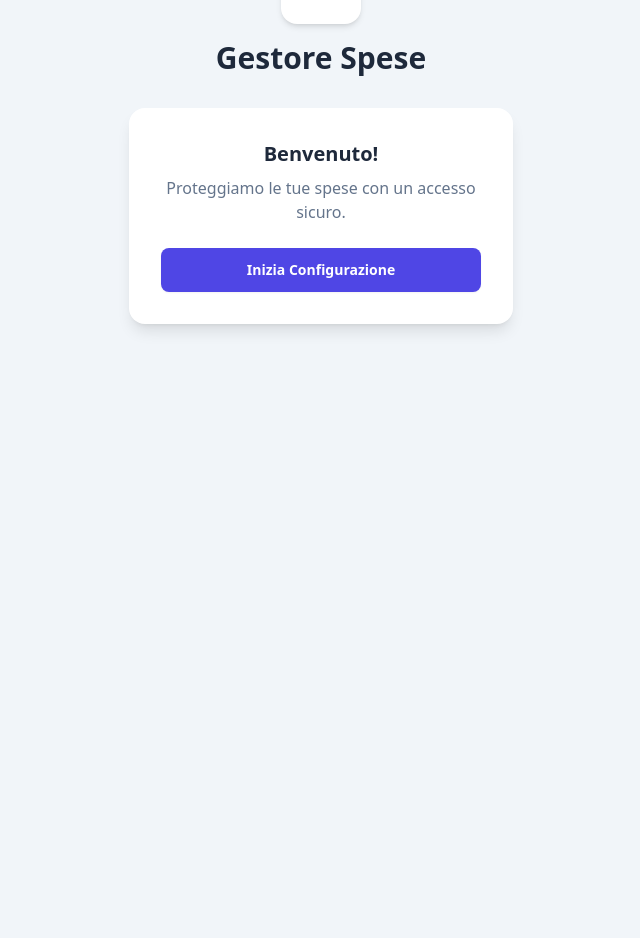
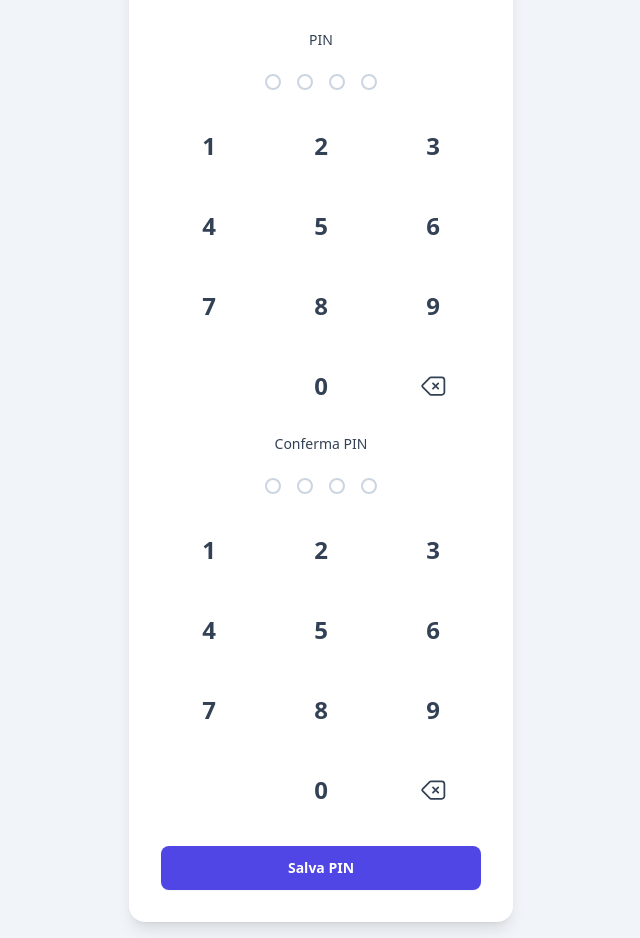
Before and after one commit to jerbamichol-del/Walleet, a React (Vite) app: page / in a window 1280 px wide. Shown: the part 266-1204 px from the top of the page, without its empty margins (319-959 px from the left). Before the commit the page ends 800 px from the top, so only its background shows below. Built offline with nearby package versions, Linux system fonts and the light colour scheme; no server answers.

Commit message:
Rimosso pulsante impronta e aggiornato Login/Setup screens

```diff
--- a/screens/LoginScreen.tsx
+++ b/screens/LoginScreen.tsx
@@ -56,14 +56,18 @@ const LoginScreen: React.FC<LoginScreenProps> = ({ onLoginSuccess }) => {
         return (
           <div className="text-center">
             <h2 className="text-xl font-bold text-slate-800 mb-2">Accedi</h2>
-            <p className={`h-10 flex items-center justify-center transition-colors ${error ? 'text-red-500' : 'text-slate-500'}`}>
-              {isLoading ? 'Verifica in corso...' : (error || 'Inserisci il tuo PIN di 4 cifre.')}
+            <p
+              className={`h-10 flex items-center justify-center transition-colors ${
+                error ? 'text-red-500' : 'text-slate-500'
+              }`}
+            >
+              {isLoading ? 'Verifica in corso...' : error || 'Inserisci il tuo PIN di 4 cifre.'}
             </p>
             <PinInput pin={pin} onPinChange={setPin} />
 
             <button
-              onClick={() => setView('pin')}
-              className="mt-6 w-full flex items-center justify-center gap-3 px-4 py-3 text-sm font-semibold text-slate-700 bg-white border border-slate-300 rounded-lg shadow-sm hover:bg-slate-50"
+              onClick={handlePinVerify}
+              className="mt-6 w-full flex items-center justify-center gap-3 px-4 py-3 text-sm font-semibold text-slate-700 bg-white border border-slate-300 rounded-lg hover:bg-slate-50 transition"
             >
               <KeypadIcon className="w-5 h-5" />
               Accedi con PIN
--- a/screens/SetupScreen.tsx
+++ b/screens/SetupScreen.tsx
@@ -1,170 +1,63 @@
-import React, { useState, useEffect } from 'react';
+import React, { useState } from 'react';
 import AuthLayout from '../components/auth/AuthLayout';
 import PinInput from '../components/auth/PinInput';
-import { hashPinWithSalt, isBiometricsSupported, registerBiometrics } from '../utils/auth';
 import { useLocalStorage } from '../hooks/useLocalStorage';
-import { useOnlineStatus } from '../hooks/useOnlineStatus';
-// import { FingerprintIcon } from '../components/icons/FingerprintIcon';
-import { SpinnerIcon } from '../components/icons/SpinnerIcon';
 
 interface SetupScreenProps {
-  onSetupSuccess: () => void;
+  onSetupComplete: () => void;
 }
 
-const SetupScreen: React.FC<SetupScreenProps> = ({ onSetupSuccess }) => {
-  const [step, setStep] = useState<'welcome' | 'pin_setup' | 'pin_confirm' | 'biometric_setup'>('welcome');
+const SetupScreen: React.FC<SetupScreenProps> = ({ onSetupComplete }) => {
   const [pin, setPin] = useState('');
-  const [confirmPin, setConfirmPin] = useState('');
+  const [pinConfirm, setPinConfirm] = useState('');
   const [error, setError] = useState<string | null>(null);
-  const [isLoading, setIsLoading] = useState(false);
-  const [, setPinHash] = useLocalStorage('pinHash', '');
-  const [, setPinSalt] = useLocalStorage('pinSalt', '');
-  const [, setBiometricsEnabled] = useLocalStorage('biometricsEnabled', false);
-  const [biometricsAvailable, setBiometricsAvailable] = useState(false);
-  const isOnline = useOnlineStatus();
+  const [pinHash, setPinHash] = useLocalStorage('pinHash', '');
+  const [pinSalt, setPinSalt] = useLocalStorage('pinSalt', '');
 
-  useEffect(() => {
-    isBiometricsSupported().then(setBiometricsAvailable);
-  }, []);
-
-  const handlePinSet = async () => {
-    const { hash, salt } = await hashPinWithSalt(pin);
-    setPinHash(hash);
-    setPinSalt(salt);
-    if (biometricsAvailable) {
-      setStep('biometric_setup');
-    } else {
-      onSetupSuccess();
-    }
-  };
-
-  useEffect(() => {
-    if (step === 'pin_setup' && pin.length === 4) {
-      setStep('pin_confirm');
-    }
-  }, [pin, step]);
-
-  useEffect(() => {
-    if (step === 'pin_confirm' && confirmPin.length === 4) {
-      if (pin === confirmPin) {
-        setError(null);
-        handlePinSet();
-      } else {
-        setError('I PIN non corrispondono. Riprova.');
-        setTimeout(() => {
-            setPin('');
-            setConfirmPin('');
-            setError(null);
-            setStep('pin_setup');
-        }, 1500);
-      }
-    }
-  }, [confirmPin, pin, step]);
-
-  const handleEnableBiometrics = async () => {
-    if (!isOnline) {
-      setError("Devi essere online per configurare l'accesso con impronta.");
+  const handleSavePin = async () => {
+    if (pin.length !== 4 || pinConfirm.length !== 4) {
+      setError('Inserisci un PIN di 4 cifre.');
       return;
     }
-    setIsLoading(true);
-    setError(null);
+    if (pin !== pinConfirm) {
+      setError('I PIN non coincidono.');
+      return;
+    }
+
     try {
-        await registerBiometrics();
-        setBiometricsEnabled(true);
-        onSetupSuccess();
-    } catch (err: any) {
-        console.error(err);
-        let message = "Configurazione biometrica non riuscita.";
-        if (err.name === 'NotAllowedError') {
-            message = "Registrazione annullata dall'utente.";
-        } else if (err.name === 'SecurityError' || err.message.includes('Permissions Policy')) {
-            message = "Errore di permessi. Ricarica l'app e riprova.";
-        }
-        setError(message);
-        // La biometria non è stata abilitata, ma il setup va completato comunque.
-        setBiometricsEnabled(false);
-        setTimeout(onSetupSuccess, 2000);
-    } finally {
-        setIsLoading(false);
-    }
-  };
-
-  const handleSkipBiometrics = () => {
-    setBiometricsEnabled(false);
-    onSetupSuccess();
-  }
-
-  const renderContent = () => {
-    switch (step) {
-      case 'welcome':
-        return (
-          <div className="text-center">
-            <h2 className="text-xl font-bold text-slate-800 mb-2">Benvenuto!</h2>
-            <p className="text-slate-500 mb-6">Proteggiamo le tue spese con un accesso sicuro.</p>
-            <button
-              onClick={() => setStep('pin_setup')}
-              className="w-full px-4 py-3 text-sm font-semibold text-white bg-indigo-600 rounded-lg shadow-sm hover:bg-indigo-700 focus:outline-none focus:ring-2 focus:ring-indigo-500 focus:ring-offset-2 transition-colors"
-            >
-              Inizia Configurazione
-            </button>
-          </div>
-        );
-
-      case 'pin_setup':
-      case 'pin_confirm':
-        const isConfirming = step === 'pin_confirm';
-        return (
-          <div className="text-center">
-            <h2 className="text-xl font-bold text-slate-800 mb-2">{isConfirming ? 'Conferma il tuo PIN' : 'Crea un PIN di 4 cifre'}</h2>
-            <p className={`text-slate-500 h-10 flex items-center justify-center transition-colors ${error ? 'text-red-500' : ''}`}>
-                {error || (isConfirming ? 'Inseriscilo di nuovo per conferma.' : 'Servirà come metodo di accesso principale o di recupero.')}
-            </p>
-            <PinInput
-                pin={isConfirming ? confirmPin : pin}
-                onPinChange={isConfirming ? setConfirmPin : setPin}
-            />
-          </div>
-        );
-
-      case 'biometric_setup':
-        return (
-          <div className="text-center">
-//             <FingerprintIcon className="w-16 h-16 text-indigo-500 mx-auto mb-4" />
-            <h2 className="text-xl font-bold text-slate-800 mb-2">Accesso Veloce</h2>
-            <p className={`h-12 flex items-center justify-center text-slate-500 mb-6 transition-colors ${error ? 'text-red-500' : ''}`}>
-                {isLoading ? 'Attendi...' : error || 'Vuoi usare la tua impronta digitale per accedere più rapidamente?'}
-            </p>
-             {!isOnline && (
-                <p className="text-sm text-amber-600 -mt-4 mb-4">
-                    Funzionalità non disponibile offline.
-                </p>
-            )}
-            <div className="space-y-4">
-                <button
-                    onClick={handleEnableBiometrics}
-                    disabled={isLoading || !isOnline}
-                    className="w-full flex items-center justify-center gap-3 px-4 py-3 text-sm font-semibold text-white bg-indigo-600 rounded-lg shadow-sm hover:bg-indigo-700 focus:outline-none focus:ring-2 focus:ring-indigo-500 focus:ring-offset-2 transition-colors disabled:bg-indigo-400 disabled:cursor-not-allowed"
-                >
-//                     {isLoading ? <SpinnerIcon className="w-5 h-5" /> : <FingerprintIcon className="w-5 h-5" />}
-                    Abilita Impronta
-                </button>
-                <button
-                    onClick={handleSkipBiometrics}
-                    disabled={isLoading}
-                    className="w-full px-4 py-3 text-sm font-semibold text-slate-700 bg-white border border-slate-300 rounded-lg shadow-sm hover:bg-slate-100 focus:outline-none focus:ring-2 focus:ring-indigo-500 focus:ring-offset-2 transition-colors disabled:opacity-50"
-                >
-                    Salta per ora
-                </button>
-            </div>
-          </div>
-        );
+      const { hash, salt } = await import('../utils/auth').then(mod => mod.hashPinWithSalt(pin));
+      setPinHash(hash);
+      setPinSalt(salt);
+      onSetupComplete();
+    } catch (e) {
+      console.error('Errore nel salvataggio del PIN', e);
+      setError('Impossibile salvare il PIN.');
     }
   };
 
   return (
-    <>
-      <AuthLayout>{renderContent()}</AuthLayout>
-    </>
+    <AuthLayout>
+      <div className="text-center">
+        <h2 className="text-xl font-bold text-slate-800 mb-4">Imposta il tuo PIN</h2>
+        <p className={`h-10 flex items-center justify-center text-sm text-red-500 ${error ? 'visible' : 'invisible'}`}>
+          {error || ' '}
+        </p>
+        <div className="mb-4">
+          <h3 className="text-sm font-medium text-slate-700 mb-1">PIN</h3>
+          <PinInput pin={pin} onPinChange={setPin} />
+        </div>
+        <div className="mb-6">
+          <h3 className="text-sm font-medium text-slate-700 mb-1">Conferma PIN</h3>
+          <PinInput pin={pinConfirm} onPinChange={setPinConfirm} />
+        </div>
+        <button
+          onClick={handleSavePin}
+          className="w-full px-4 py-3 text-sm font-semibold text-white bg-indigo-600 rounded-lg shadow-sm hover:bg-indigo-700 focus:outline-none focus:ring-2 focus:ring-indigo-500 focus:ring-offset-2 transition-colors"
+        >
+          Salva PIN
+        </button>
+      </div>
+    </AuthLayout>
   );
 };
 
--- a/utils/auth.ts
+++ b/utils/auth.ts
@@ -18,7 +18,6 @@ const arrayBufferToB64 = (buffer: ArrayBuffer): string => {
     }
     return window.btoa(binary);
 };
-
 
 // --- PIN Hashing (PBKDF2) ---
 export async function hashPinWithSalt(pin: string, salt?: ArrayBuffer): Promise<{ hash: string, salt: string }> {
@@ -59,31 +58,3 @@ export async function verifyPin(pin: string, storedHash: string, storedSalt: str
         return false;
     }
 }
-
-
-// --- SIMULATED WebAuthn ---
-
-export async function isBiometricsSupported(): Promise<boolean> {
-    // In an iframe environment that blocks WebAuthn, a real check might fail.
-    // We will simulate it as available, and the simulation will work regardless.
-    return true;
-}
-
-export async function registerBiometrics(): Promise<void> {
-    // Since the real API is blocked by the environment, we simulate a successful registration.
-    // We remove the window.confirm dialog to prevent the "user cancelled" error path,
-    // as the user's intent is already clear from clicking the "Enable" button.
-    return Promise.resolve();
-}
-
-export async function authenticateBiometrics(): Promise<boolean> {
-     // Simulate a successful authentication without a confusing confirmation dialog.
-    // The user's intent is clear from clicking the "Login with fingerprint" button.
-    return Promise.resolve(true);
-}
-
-export async function resetBiometrics(): Promise<void> {
-    // Since we are not storing credentials in IndexedDB anymore, this function is just a placeholder
-    // for compatibility with the reset button logic. It doesn't need to do anything.
-    return Promise.resolve();
-}
```
